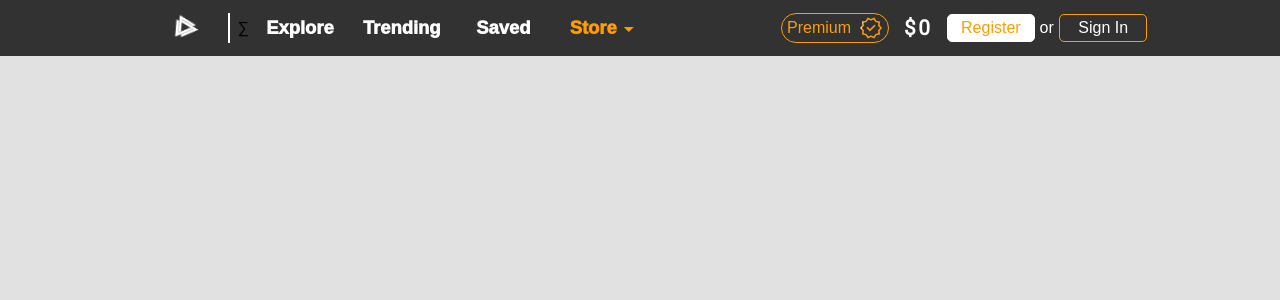
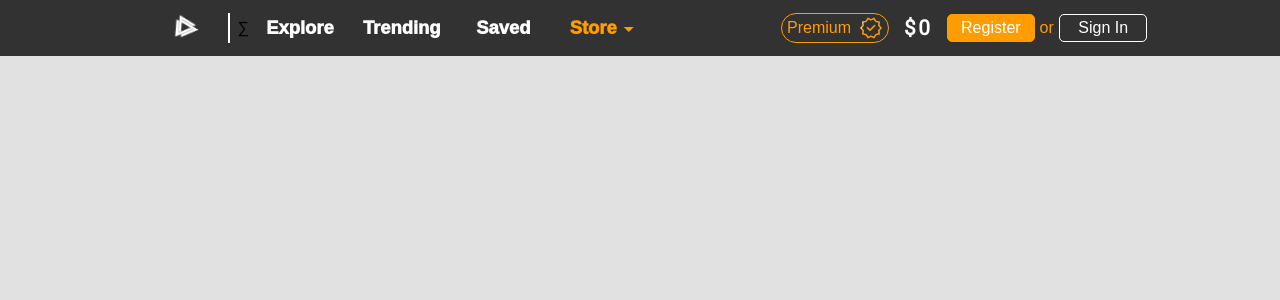
Before and after one commit to HudsonBean/UselessWebsite, a React (Create React App) app in the folder client/: page / in a window 1280 px wide. In both pictures the pointer is over the link "Register". Shown: the top 300 px of the page. Built offline with nearby package versions, Linux system fonts and the light colour scheme; a web font is replaced by a local one.

Commit message:
Changed up the design of the buttons

```diff
--- a/client/src/styles/Navbar.css
+++ b/client/src/styles/Navbar.css
@@ -188,10 +188,10 @@
   font-size: 1rem;
 }
 .nav-bar .nav-bar-right .profile .register-signin-container span {
-  color: white;
+  color: rgb(255, 157, 0);
 }
 .nav-bar .nav-bar-right .profile .register-signin-container a {
-  border: rgb(255, 157, 0) 1px solid;
+  border: white 1px solid;
   padding: 0.25rem 0rem 0.25rem 0rem;
   border-radius: 5px;
   width: 100px;
@@ -203,9 +203,9 @@
   margin-left: 0.35rem;
 }
 .nav-bar .nav-bar-right .profile .register-signin-container a:hover {
-  background-color: white;
-  border: 1px white solid;
-  color: rgb(255, 157, 0);
+  background-color: rgb(255, 157, 0);
+  border: 1px rgb(255, 157, 0) solid;
+  color: white;
 }
 @media (max-width: 665px) {
   .nav-bar div {
--- a/client/src/styles/Navbar.scss
+++ b/client/src/styles/Navbar.scss
@@ -224,10 +224,10 @@ $CTA: rgb(255, 157, 0);
           font-size: 1rem;
         }
         span {
-          color: white;
+          color: $CTA;
         }
         a {
-          border: $CTA 1px solid;
+          border: white 1px solid;
           padding: 0.25rem 0rem 0.25rem 0rem;
           border-radius: 5px;
           width: 100px;
@@ -238,9 +238,9 @@ $CTA: rgb(255, 157, 0);
             margin-left: 0.35rem;
           }
           &:hover {
-            background-color: white;
-            border: 1px white solid;
-            color: $CTA;
+            background-color: $CTA;
+            border: 1px $CTA solid;
+            color: white;
           }
         }
       }
```
Also changed, not shown: 1 other file (tests, documents, lock files or other folders).
